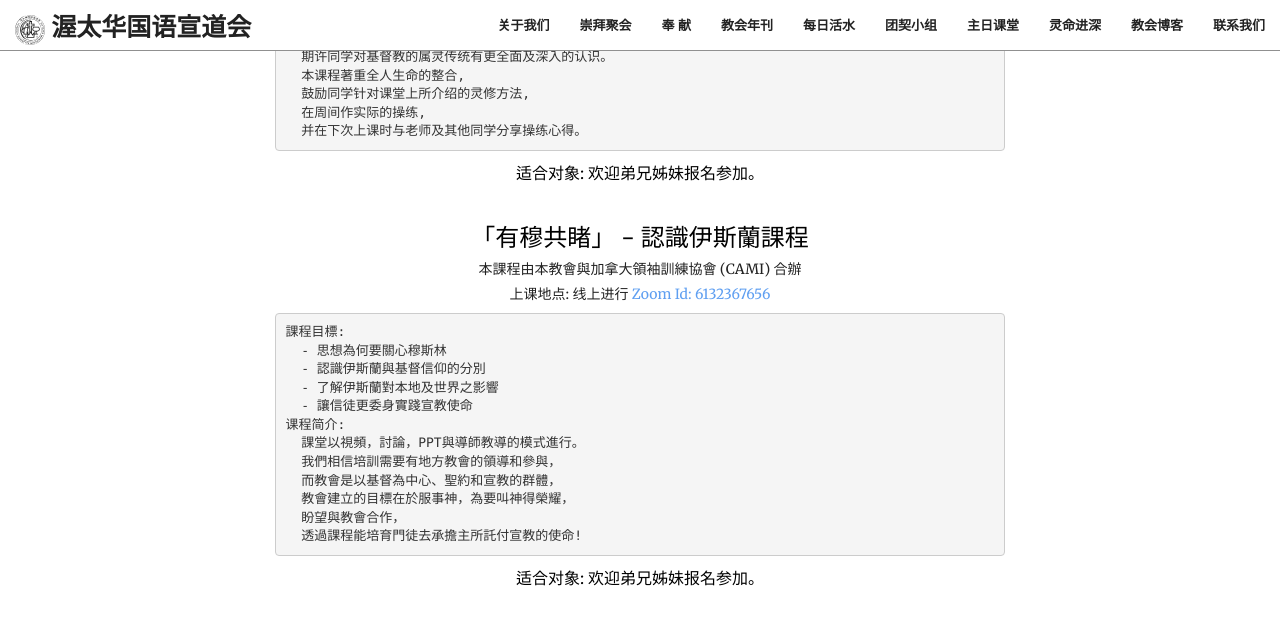
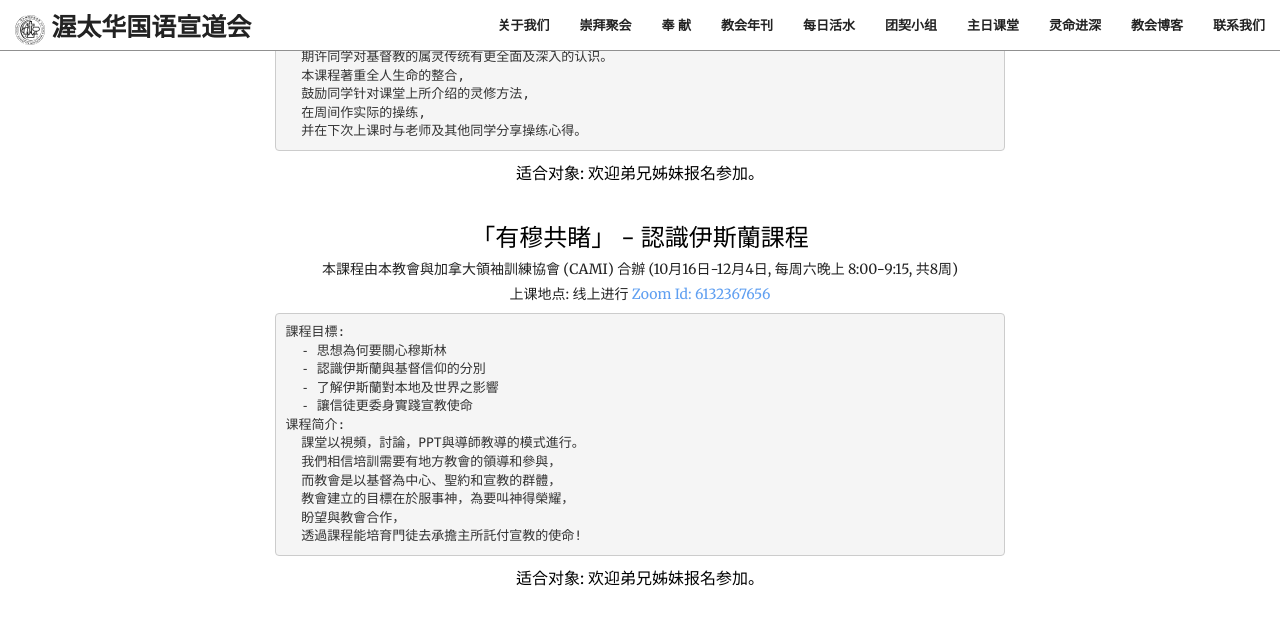
Before and after one commit to JonasYow/ottawaomac, a Jekyll site: the page built from index.html, in a window 1280 px wide and 900 px high, scrolled down 8615 px, cut to the strip 0-706 px from the top of the window. Shown: the top 625 px of the strip. Built offline with Jekyll 4.4.1, drawn with Linux system fonts in a browser that asks for light colours; some web fonts are replaced.

Commit message:
add date

```diff
--- a/_data/sundayschool.yaml
+++ b/_data/sundayschool.yaml
@@ -82,7 +82,7 @@
   applicable: "适合对象: 欢迎弟兄姊妹报名参加。"
 
 - title: "「有穆共睹」 - 認識伊斯蘭課程"
-  teacher: "本課程由本教會與加拿大領袖訓練協會 (CAMI) 合辦"
+  teacher: "本課程由本教會與加拿大領袖訓練協會 (CAMI) 合辦 (10月16日-12月4日, 每周六晚上 8:00-9:15, 共8周)"
   room: '上课地点: 线上进行 <a href="https://us02web.zoom.us/j/6132367656">Zoom Id: 6132367656</a>'
   content: |
     課程目標:
```
